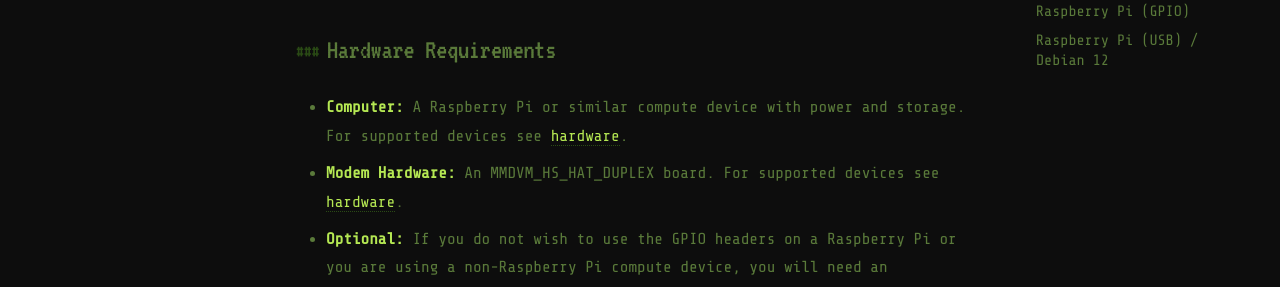
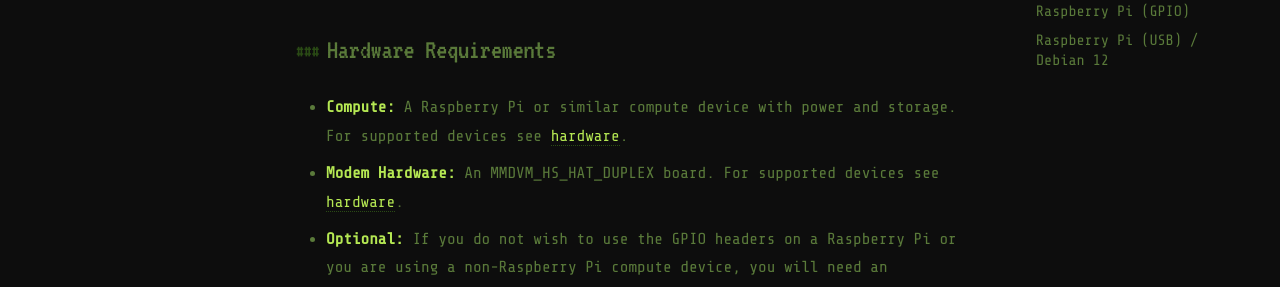
Before and after one commit to p25-dvm/p25-dvm.github.io, an MkDocs documentation site: the page built from docs/conventional-hotspot/conventional-hotspot.md, in a window 1280 px wide and 900 px high. Shown: the part 331-618 px from the top of the window. Built offline with MkDocs 1.6.1 and Material for MkDocs 9.7.7, drawn with Linux system fonts in a browser that asks for light colours.

Commit message:
Update conventional-hotspot.md

````diff
--- a/docs/conventional-hotspot/conventional-hotspot.md
+++ b/docs/conventional-hotspot/conventional-hotspot.md
@@ -1,7 +1,7 @@
 ## Conventional Hotspot Setup
 
 ### Hardware Requirements
-- **Computer:** A Raspberry Pi or similar compute device with power and storage. For supported devices see [hardware](https://p25-dvm.github.io/hardware/hardware/).
+- **Compute:** A Raspberry Pi or similar compute device with power and storage. For supported devices see [hardware](https://p25-dvm.github.io/hardware/hardware/).
 - **Modem Hardware:** An MMDVM_HS_HAT_DUPLEX board. For supported devices see [hardware](https://p25-dvm.github.io/hardware/hardware/).
   - **Optional:** If you do not wish to use the GPIO headers on a Raspberry Pi or you are using a non-Raspberry Pi compute device, you will need an MMDVM_HS_USB adapter.
 
@@ -19,7 +19,7 @@
 sudo apt update && sudo apt upgrade
 ```
 2. The following steps need to be performed to ensure that the MMDVM_HS_HAT_DUPLEX board is properly exposed via the GPIO headers. These steps should be configured **before** attaching the modem to the GPIO headers.
- - **Skip this step if you are using an MMDVM_HS_USB adapter or non-Pi based compute.**
+   - **Skip this step if you are using an MMDVM_HS_USB adapter or non-Pi based compute.**
 
 ```bash
 ssh user@raspberrypi
@@ -44,7 +44,7 @@
 ```
 lsusb
 ```
-  - This will show the devices attached to the USB bus by vendor. There may be some variance based on which chipset you have. In the example below There are 2 MMDVM_HS_HAT_DUPLEX modems attached, and they both show a different device ID.
+   - This will show the devices attached to the USB bus by vendor. There may be some variance based on which chipset you have. In the example below There are 2 MMDVM_HS_HAT_DUPLEX modems attached, and they both show a different device ID.
 ```
 Example Output:
 Bus 004 Device 001: ID 1d6b:0003 Linux Foundation 3.0 root hub
@@ -58,4 +58,4 @@
  ```
  ls /dev | grep /dev/ttyUSB
  ```
- - This will show the physical location of the adapter. A single adapter will likely reside at `/dev/ttyUSB0`.
+  - This will show the physical location of the adapter. A single adapter will likely reside at `/dev/ttyUSB0`.
````
